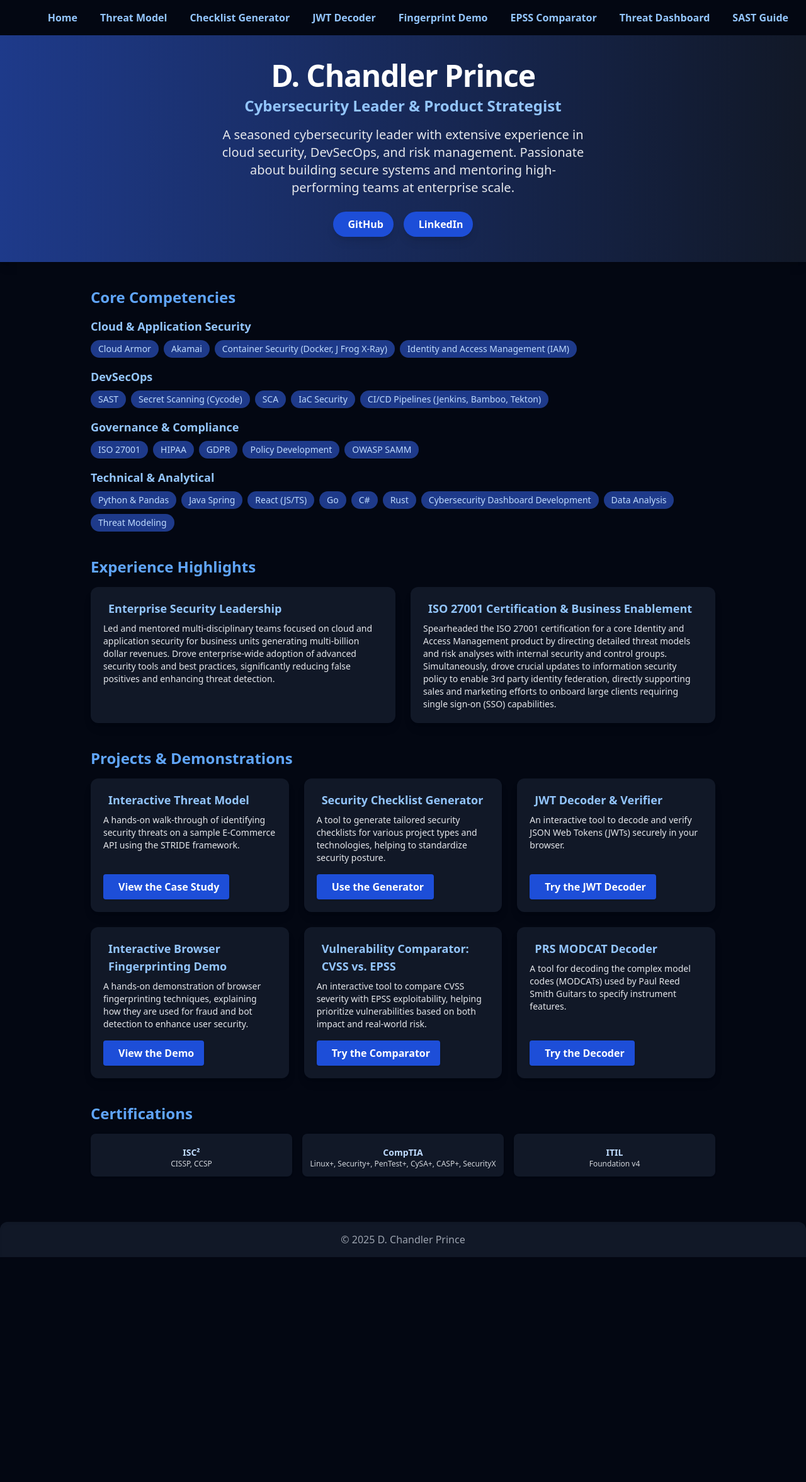
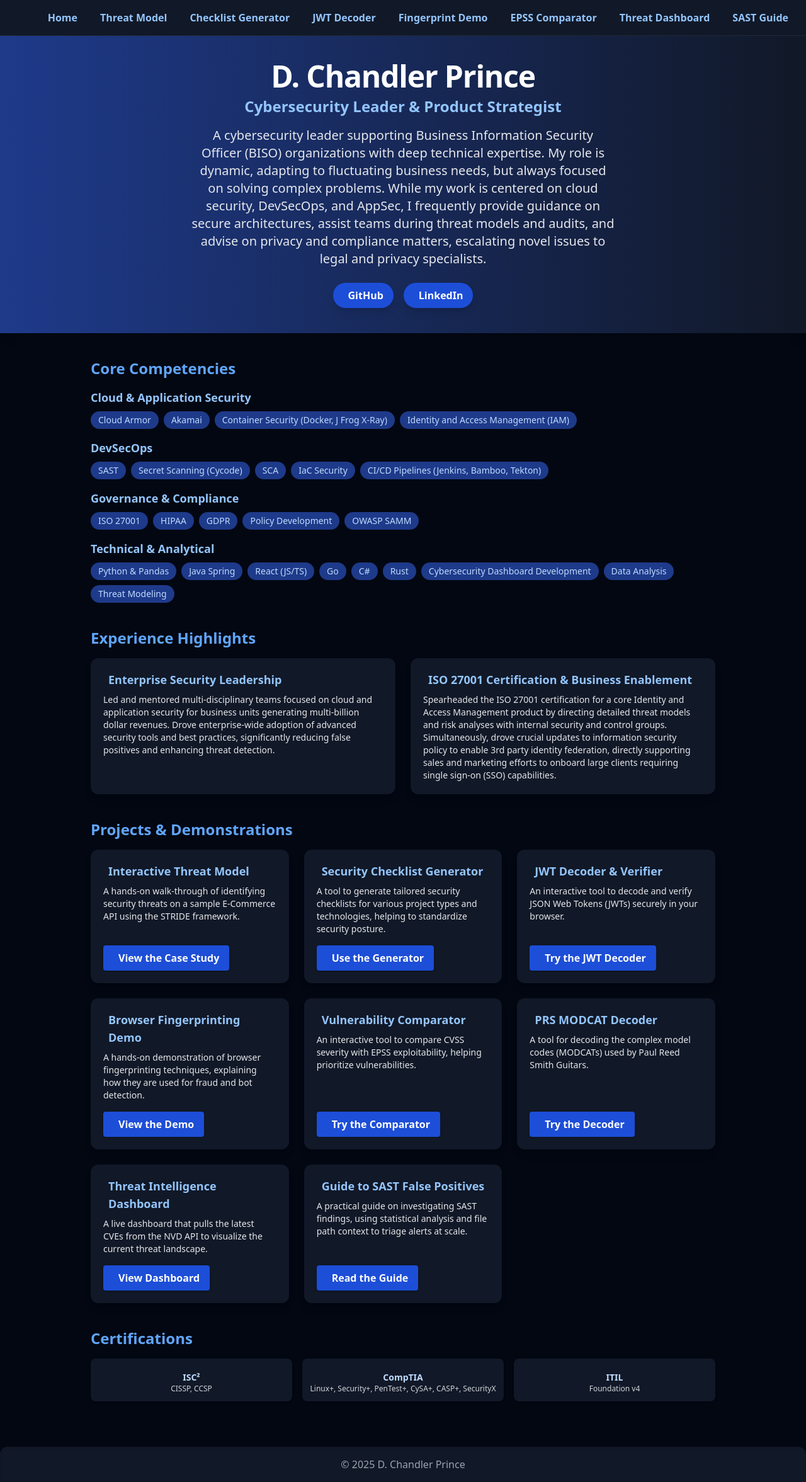
Before and after one commit to DChandlerP/fingerprint_example, a plain HTML site: page index.html in a window 1280 px wide. Shown: the whole page at 63% size. Before the commit the page ends 1996 px from the top, so only its background shows below. Drawn offline with nearby package versions, Linux system fonts and the light colour scheme.

Commit message:
Updated Index with new cards, different explanation of the workd I do.

```diff
--- a/index.html
+++ b/index.html
@@ -15,7 +15,8 @@
 </head>
 <body class="bg-gray-950 text-white min-h-screen flex flex-col">
   <!-- Navigation Bar -->
-  <div class="w-full flex items-center justify-between px-4 py-3">
+  <nav class="bg-gray-900 border-b border-gray-800 sticky top-0 z-30">
+    <div class="w-full flex items-center justify-between px-4 py-3">
       <div class="flex items-center space-x-3">
         <a href="https://www.linkedin.com/in/chandler-prince-b53b1427/" target="_blank" rel="noopener" class="text-blue-400 hover:text-blue-300" title="LinkedIn">
           <span id="nav-linkedin" class="w-6 h-6"></span>
@@ -40,8 +41,8 @@
   <header class="bg-gradient-to-r from-blue-900 to-gray-900 py-10 px-4 text-center shadow-lg">
     <h1 class="text-4xl md:text-5xl font-bold mb-2 text-white tracking-tight">D. Chandler Prince</h1>
     <h2 class="text-xl md:text-2xl font-semibold text-blue-300 mb-4">Cybersecurity Leader & Product Strategist</h2>
-    <p class="max-w-xl mx-auto text-gray-200 text-lg md:text-xl mb-6">
-      A seasoned cybersecurity leader with extensive experience in cloud security, DevSecOps, and risk management. Passionate about building secure systems and mentoring high-performing teams at enterprise scale.
+    <p class="max-w-2xl mx-auto text-gray-200 text-lg md:text-xl mb-6">
+      A cybersecurity leader supporting Business Information Security Officer (BISO) organizations with deep technical expertise. My role is dynamic, adapting to fluctuating business needs, but always focused on solving complex problems. While my work is centered on cloud security, DevSecOps, and AppSec, I frequently provide guidance on secure architectures, assist teams during threat models and audits, and advise on privacy and compliance matters, escalating novel issues to legal and privacy specialists.
     </p>
     <div class="flex justify-center items-center space-x-4">
       <a href="https://github.com/DChandlerP" target="_blank" rel="noopener" class="inline-flex items-center px-4 py-2 bg-blue-700 hover:bg-blue-600 rounded-full text-white font-semibold transition shadow-lg">
@@ -144,7 +145,7 @@
           <p class="text-gray-200 text-sm mb-4">
             A hands-on walk-through of identifying security threats on a sample E-Commerce API using the STRIDE framework.
           </p>
-          <a href="threat-model.html" class="mt-auto inline-flex items-center px-4 py-2 bg-blue-700 hover:bg-blue-600 rounded text-white font-semibold transition shadow focus:outline-none w-max">
+          <a href="threatmodel.html" class="mt-auto inline-flex items-center px-4 py-2 bg-blue-700 hover:bg-blue-600 rounded text-white font-semibold transition shadow focus:outline-none w-max">
             <span id="external-link-threat" class="mr-2"></span>
             View the Case Study
           </a>
@@ -181,13 +182,13 @@
         <div class="bg-gray-900 rounded-xl shadow-lg p-5 flex flex-col">
           <div class="flex items-center mb-2">
             <span id="fingerprint-icon" class="mr-2"></span>
-            <span class="text-lg font-semibold text-blue-300">Interactive Browser Fingerprinting Demo</span>
+            <span class="text-lg font-semibold text-blue-300">Browser Fingerprinting Demo</span>
           </div>
           <p class="text-gray-200 text-sm mb-4">
-            A hands-on demonstration of browser fingerprinting techniques, explaining how they are used for fraud and bot detection to enhance user security.
+            A hands-on demonstration of browser fingerprinting techniques, explaining how they are used for fraud and bot detection.
           </p>
           <a href="fingerprint.html" class="mt-auto inline-flex items-center px-4 py-2 bg-blue-700 hover:bg-blue-600 rounded text-white font-semibold transition shadow focus:outline-none w-max">
-            <span id="external-link-icon" class="mr-2"></span>
+            <span id="external-link-fp" class="mr-2"></span>
             View the Demo
           </a>
         </div>
@@ -195,13 +196,13 @@
         <div class="bg-gray-900 rounded-xl shadow-lg p-5 flex flex-col">
           <div class="flex items-center mb-2">
             <span id="epss-icon" class="mr-2"></span>
-            <span class="text-lg font-semibold text-blue-300">Vulnerability Comparator: CVSS vs. EPSS</span>
+            <span class="text-lg font-semibold text-blue-300">Vulnerability Comparator</span>
           </div>
           <p class="text-gray-200 text-sm mb-4">
-            An interactive tool to compare CVSS severity with EPSS exploitability, helping prioritize vulnerabilities based on both impact and real-world risk.
+            An interactive tool to compare CVSS severity with EPSS exploitability, helping prioritize vulnerabilities.
           </p>
           <a href="epssdemo.html" class="mt-auto inline-flex items-center px-4 py-2 bg-blue-700 hover:bg-blue-600 rounded text-white font-semibold transition shadow focus:outline-none w-max">
-            <span id="external-link2-icon" class="mr-2"></span>
+            <span id="external-link-epss" class="mr-2"></span>
             Try the Comparator
           </a>
         </div>
@@ -212,11 +213,39 @@
             <span class="text-lg font-semibold text-blue-300">PRS MODCAT Decoder</span>
           </div>
           <p class="text-gray-200 text-sm mb-4">
-            A tool for decoding the complex model codes (MODCATs) used by Paul Reed Smith Guitars to specify instrument features.
+            A tool for decoding the complex model codes (MODCATs) used by Paul Reed Smith Guitars.
           </p>
           <a href="modcat.html" class="mt-auto inline-flex items-center px-4 py-2 bg-blue-700 hover:bg-blue-600 rounded text-white font-semibold transition shadow focus:outline-none w-max">
             <span id="external-link-modcat" class="mr-2"></span>
             Try the Decoder
+          </a>
+        </div>
+         <!-- Threat Dashboard Card -->
+        <div class="bg-gray-900 rounded-xl shadow-lg p-5 flex flex-col">
+          <div class="flex items-center mb-2">
+            <span id="dashboard-icon" class="mr-2"></span>
+            <span class="text-lg font-semibold text-blue-300">Threat Intelligence Dashboard</span>
+          </div>
+          <p class="text-gray-200 text-sm mb-4">
+            A live dashboard that pulls the latest CVEs from the NVD API to visualize the current threat landscape.
+          </p>
+          <a href="dashboard.html" class="mt-auto inline-flex items-center px-4 py-2 bg-blue-700 hover:bg-blue-600 rounded text-white font-semibold transition shadow focus:outline-none w-max">
+            <span id="external-link-dashboard" class="mr-2"></span>
+            View Dashboard
+          </a>
+        </div>
+         <!-- SAST Guide Card -->
+        <div class="bg-gray-900 rounded-xl shadow-lg p-5 flex flex-col">
+          <div class="flex items-center mb-2">
+            <span id="sast-icon" class="mr-2"></span>
+            <span class="text-lg font-semibold text-blue-300">Guide to SAST False Positives</span>
+          </div>
+          <p class="text-gray-200 text-sm mb-4">
+            A practical guide on investigating SAST findings, using statistical analysis and file path context to triage alerts at scale.
+          </p>
+          <a href="sast.html" class="mt-auto inline-flex items-center px-4 py-2 bg-blue-700 hover:bg-blue-600 rounded text-white font-semibold transition shadow focus:outline-none w-max">
+            <span id="external-link-sast" class="mr-2"></span>
+            Read the Guide
           </a>
         </div>
       </div>
@@ -265,12 +294,16 @@
         'modcat-icon': lucide.Guitar,
         'threat-icon': lucide.ShieldAlert,
         'checklist-icon': lucide.ListChecks,
-        'external-link-icon': lucide.ExternalLink,
-        'external-link2-icon': lucide.ExternalLink,
+        'dashboard-icon': lucide.LayoutDashboard,
+        'sast-icon': lucide.FileSearch,
+        'external-link-fp': lucide.ExternalLink,
+        'external-link-epss': lucide.ExternalLink,
         'external-link-jwt': lucide.ExternalLink,
         'external-link-modcat': lucide.ExternalLink,
         'external-link-threat': lucide.ExternalLink,
         'external-link-checklist': lucide.ExternalLink,
+        'external-link-dashboard': lucide.ExternalLink,
+        'external-link-sast': lucide.ExternalLink,
         'nav-home': lucide.Home,
         'nav-threat': lucide.ShieldAlert,
         'nav-checklist': lucide.ListChecks,
@@ -278,6 +311,8 @@
         'nav-modcat': lucide.Guitar,
         'nav-fp': lucide.Fingerprint,
         'nav-epss': lucide.Activity,
+        'nav-dashboard': lucide.LayoutDashboard,
+        'nav-sast': lucide.FileSearch,
         'nav-linkedin': lucide.Linkedin,
         'nav-github': lucide.Github,
         'isc2-icon': lucide.Award,
```
